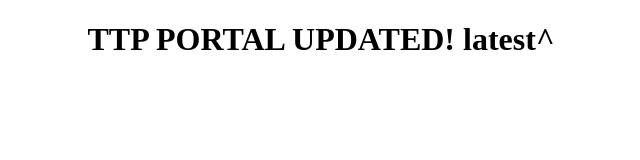
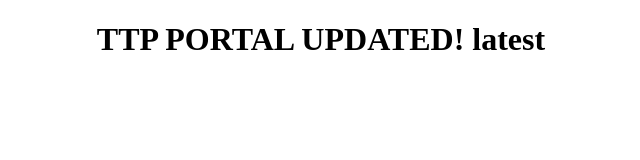
Before and after one commit to santosh-nairiti/test_new, a website: page index.html in a window 1280 px wide. Shown: the whole page, without its empty margins (319-959 px from the left). Drawn offline with Linux system fonts and the light colour scheme.

Commit message:
Update index.html

```diff
--- a/index.html
+++ b/index.html
@@ -7,6 +7,6 @@
     <link rel="stylesheet" src="dist/css/style.min.css">
 </head>
 <body>
-    <center><h1>TTP PORTAL UPDATED! latest^</h1></center>
+    <center><h1>TTP PORTAL UPDATED! latest</h1></center>
 </body>
 </html>
```
